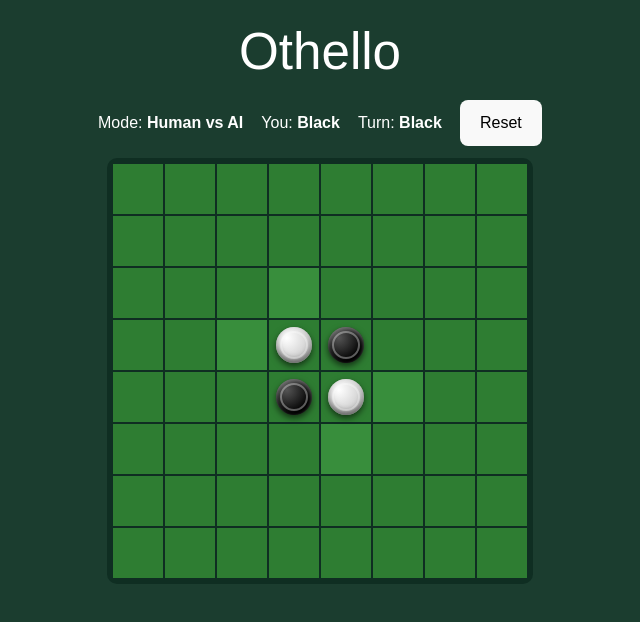
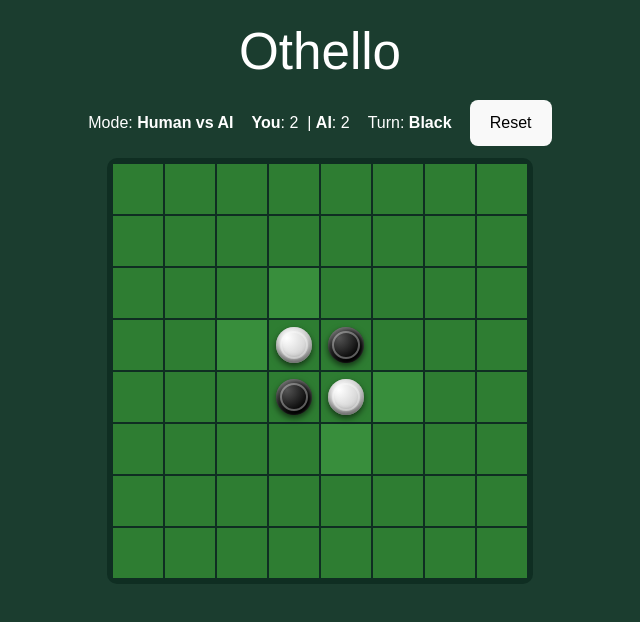
Before and after one commit to sanyamraina/othello-frontend, a React (Vite) app: page / in a window 1280 px wide. Both pictures are taken after a click on the button "Start Game". Shown: the top 622 px of the page, without its empty margins (320-960 px from the left). Built offline with nearby package versions, Linux system fonts and the light colour scheme.

Commit message:
added the scoring part

```diff
--- a/src/App.jsx
+++ b/src/App.jsx
@@ -46,12 +46,14 @@
   const [loading, setLoading] = useState(false);
 
   const [mode, setMode] = useState("HUMAN_VS_AI");
-  const [humanColor, setHumanColor] = useState(1); // 1 = Black, -1 = White
+  const [humanColor, setHumanColor] = useState(1);
 
   const [phase, setPhase] = useState("SETUP"); // SETUP | PLAYING | GAME_OVER
-  const [winner, setWinner] = useState(null); // 1 | -1 | "DRAW"
+  const [winner, setWinner] = useState(null);
+  const [finalScore, setFinalScore] = useState(null);
 
   const aiColor = mode === "HUMAN_VS_AI" ? -humanColor : null;
+  const liveScore = countPieces(board);
 
   // ---------- AI MOVE ----------
   useEffect(() => {
@@ -87,10 +89,11 @@
         const res = await makeAIMove({ board, player: opponent });
 
         if (!res.valid_moves || res.valid_moves.length === 0) {
-          const { black, white } = countPieces(board);
+          const score = countPieces(board);
+          setFinalScore(score);
 
-          if (black > white) setWinner(1);
-          else if (white > black) setWinner(-1);
+          if (score.black > score.white) setWinner(1);
+          else if (score.white > score.black) setWinner(-1);
           else setWinner("DRAW");
 
           setPhase("GAME_OVER");
@@ -125,6 +128,7 @@
     setValidMoves(initialValidMoves);
     setLastMove(null);
     setWinner(null);
+    setFinalScore(null);
     setPhase("PLAYING");
   }
 
@@ -132,7 +136,6 @@
     setPhase("SETUP");
   }
 
-  // ---------- GAME OVER MESSAGE ----------
   function gameOverMessage() {
     if (winner === "DRAW") return "🤝 It’s a Draw";
 
@@ -143,6 +146,13 @@
     }
 
     return `${colorName(winner)} Wins`;
+  }
+
+  function scoreLabel(color) {
+    if (mode === "HUMAN_VS_AI") {
+      return color === humanColor ? "You" : "AI";
+    }
+    return colorName(color);
   }
 
   return (
@@ -159,11 +169,10 @@
             </strong>
           </span>
 
-          {mode === "HUMAN_VS_AI" && (
-            <span>
-              You: <strong>{colorName(humanColor)}</strong>
-            </span>
-          )}
+          <span className="live-score">
+            <strong>{scoreLabel(1)}</strong>: {liveScore.black} &nbsp;|&nbsp;
+            <strong>{scoreLabel(-1)}</strong>: {liveScore.white}
+          </span>
 
           <span>
             Turn: <strong>{colorName(player)}</strong>
@@ -215,11 +224,23 @@
       )}
 
       {/* ---------- GAME OVER OVERLAY ---------- */}
-      {phase === "GAME_OVER" && (
+      {phase === "GAME_OVER" && finalScore && (
         <div className="overlay">
           <div className="overlay-card game-over">
             <h2>Game Over</h2>
             <p className="game-over-message">{gameOverMessage()}</p>
+
+            <div className="score-breakdown">
+              <div>
+                <strong>{scoreLabel(1)}</strong>
+                <span>{finalScore.black}</span>
+              </div>
+              <div>
+                <strong>{scoreLabel(-1)}</strong>
+                <span>{finalScore.white}</span>
+              </div>
+            </div>
+
             <button onClick={resetGame}>New Game</button>
           </div>
         </div>
--- a/src/styles.css
+++ b/src/styles.css
@@ -175,3 +175,45 @@
   margin: 12px 0 18px;
   font-weight: 600;
 }
+
+.game-over-message {
+  font-size: 1.3rem;
+  margin: 12px 0;
+  font-weight: 600;
+}
+
+.score-breakdown {
+  display: flex;
+  justify-content: space-around;
+  margin: 14px 0 20px;
+  font-size: 1.1rem;
+}
+
+.score-breakdown div {
+  display: flex;
+  flex-direction: column;
+  align-items: center;
+}
+
+.score-breakdown span {
+  font-size: 1.4rem;
+  font-weight: bold;
+  margin-top: 4px;
+}
+
+
+.live-score {
+  font-weight: 500;
+}
+
+.score-breakdown {
+  display: flex;
+  justify-content: space-around;
+  margin: 14px 0 20px;
+  font-size: 1.1rem;
+}
+
+.score-breakdown span {
+  font-size: 1.4rem;
+  font-weight: bold;
+}
```
